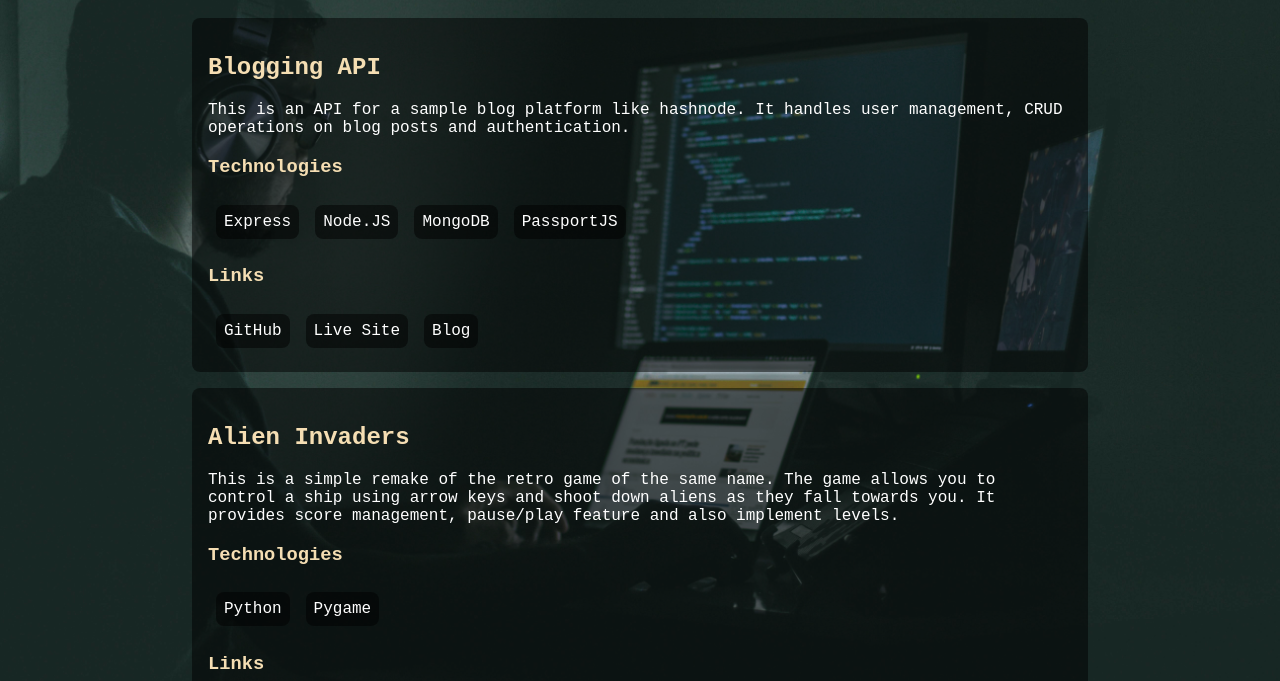
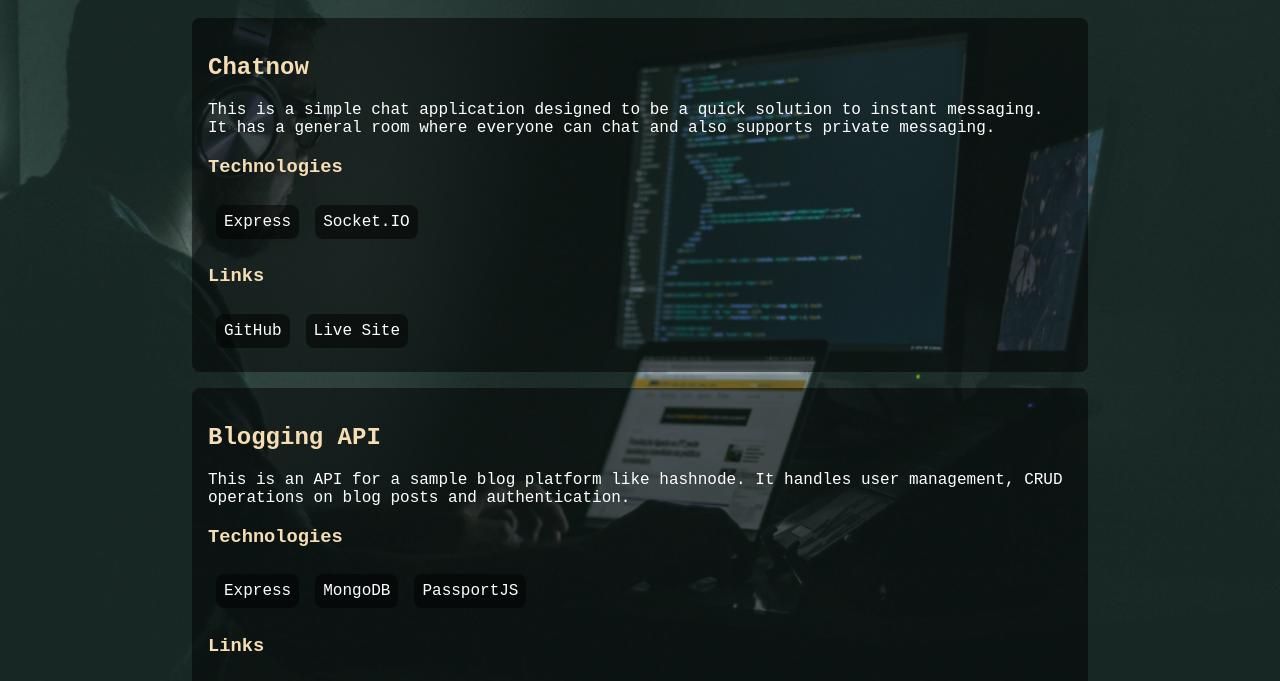
Before and after one commit to drvnprgrmr/drvnprgrmr.github.io, a plain HTML site: page projects.html in a window 1280 px wide. Shown: the part 104-785 px from the top of the page. Drawn offline with Linux system fonts and the light colour scheme.

Commit message:
Add new project

```diff
--- a/projects.html
+++ b/projects.html
@@ -20,41 +20,60 @@
     <main>
         <div class="container">
             <h1>Projects</h1>
-            <section id="project">
-                <h2 id="title">Blogging API</h2>
-                <p>
+            <section class="project">
+                <h2 class="title">Chatnow</h2>
+                <p class="description">
+                    This is a simple chat application designed to be a quick solution to instant messaging.
+                    It has a general room where everyone can chat and also supports private messaging.
+                </p>
+                <h3>Technologies</h3>
+                <ul class="tech">
+                    <li>Express</li>
+                    <li>Socket.IO</li>
+                </ul>
+                <h3>Links</h3>
+                <ul class="links">
+                    <li><a href="https://github.com/drvnprgrmr/chatnow" target="_blank">GitHub</a></li>
+                    <li><a href="https://chatnow.drvnprgrmr.me" targer="_blank">Live Site</a></li>
+                </ul>
+
+            </section>
+
+
+            <section class="project">
+                <h2 class="title">Blogging API</h2>
+                <p class="description">
                     This is an API for a sample blog platform like hashnode.
                     It handles user management, CRUD operations on blog posts and authentication.
                 </p>
                 <h3>Technologies</h3>
-                <ul id="tech">
+                <ul class="tech">
                     <li>Express</li>
-                    <li>Node.JS</li>
                     <li>MongoDB</li>
                     <li>PassportJS</li>
                 </ul>
                 <h3>Links</h3>
-                <ul id="links">
+                <ul class="links">
                     <li><a href="https://github.com/drvnprgrmr/blogging-api" target="_blank">GitHub</a></li>
                     <li><a href="https://good-jade-lobster-cape.cyclic.app" target="_blank">Live Site</a></li>
                     <li><a href="https://drvnprgrmr.hashnode.dev/creating-an-api-for-a-blogging-platform">Blog</a></li>
                 </ul>
 
             </section>
-            <section id="project">
-                <h2>Alien Invaders</h2>
-                <p>
+            <section class="project">
+                <h2 class="title">Alien Invaders</h2>
+                <p class="description">
                     This is a simple remake of the retro game of the same name.
                     The game allows you to control a ship using arrow keys and shoot down aliens as they fall towards you.
                     It provides score management, pause/play feature and also implement levels.
                 </p>
                 <h3>Technologies</h3>
-                <ul id="tech">
+                <ul class="tech">
                     <li>Python</li>
                     <li>Pygame</li>
                 </ul>
                 <h3>Links</h3>
-                <ul id="links">
+                <ul class="links">
                     <li><a href="https://github.com/drvnprgrmr/alien-invaders" target="_blank">GitHub</a></li>
                 </ul>
 
@@ -67,19 +86,19 @@
 
 <!--
     Project template
-    <section id="project">
-        <h2></h2>
-        <p>
+    <section class="project">
+        <h2 class="title"></h2>
+        <p class="description">
 
         </p>
         <h3>Technologies</h3>
-        <ul id="tech">
+        <ul class="tech">
             <li></li>
             <li></li>
             <li></li>
         </ul>
         <h3>Links</h3>
-        <ul id="links">
+        <ul class="links">
             <li><a href="https://github.com/drvnprgrmr/" target="_blank">GitHub</a></li>
             <li><a href="" targer="_blank">Live Site</a></li>
         </ul>
--- a/styles/projects.css
+++ b/styles/projects.css
@@ -6,7 +6,7 @@ section {
 }
 
 
-#tech li, #links li {
+.tech li, .links li {
     padding: .5rem;
     margin: .5rem;
     border-radius: .5rem;
```
